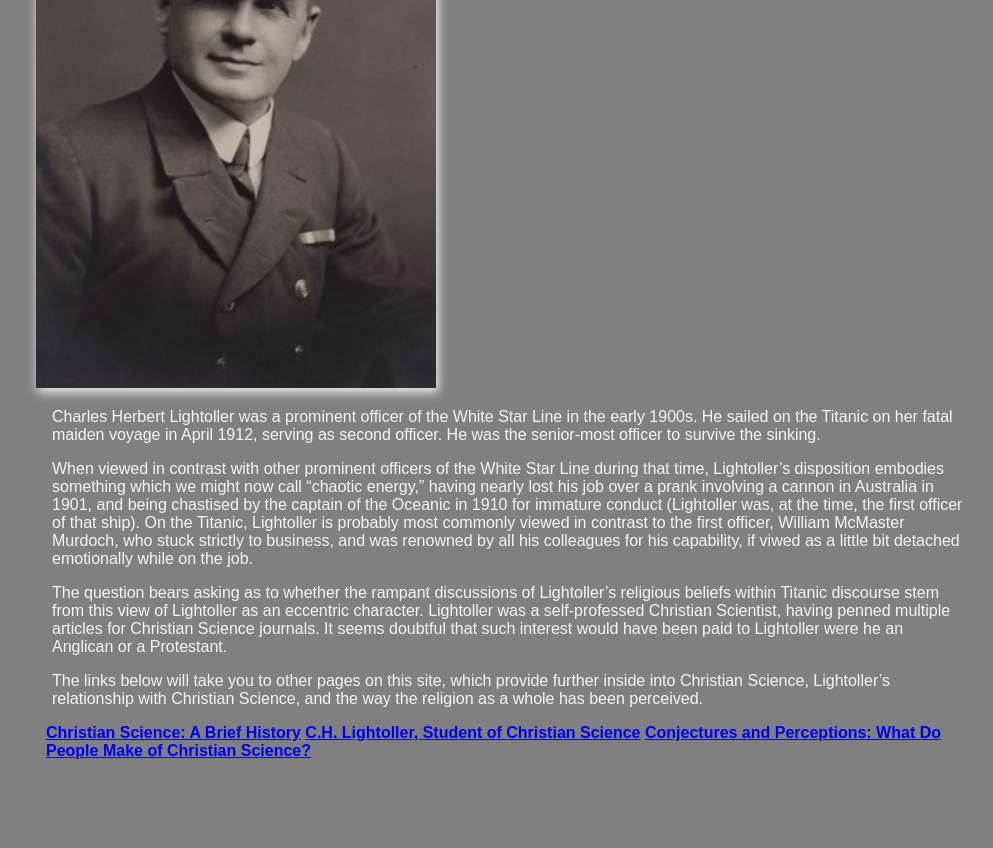
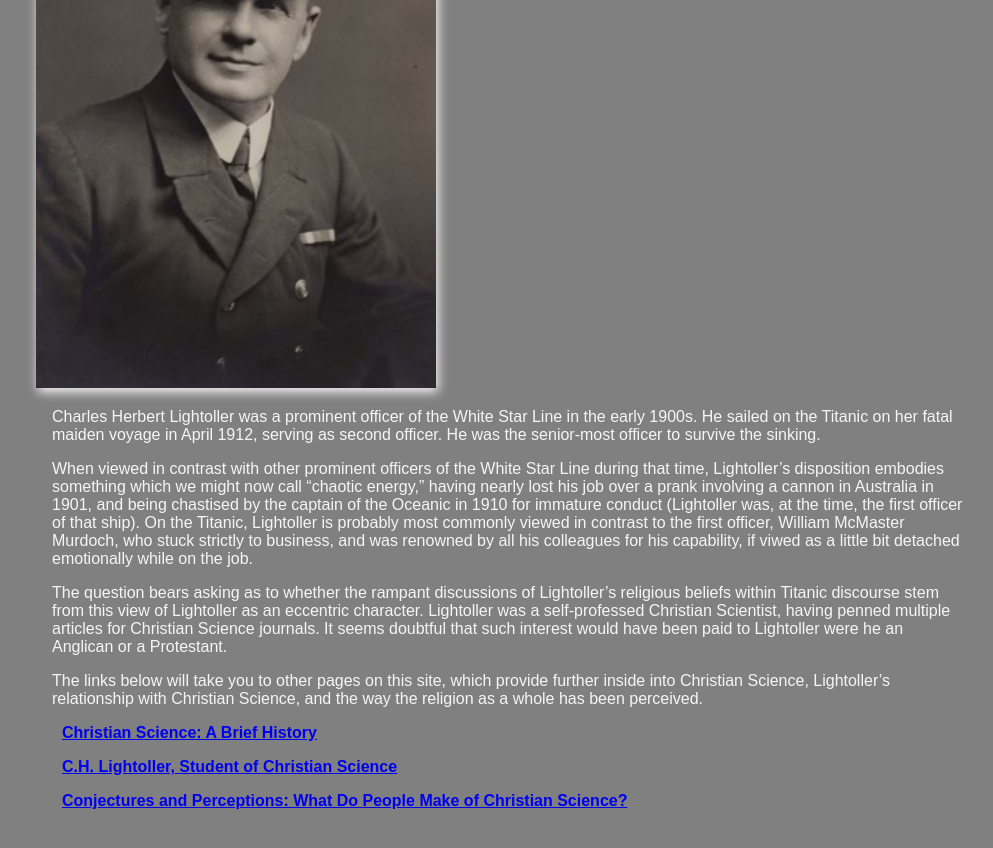
Before and after one commit to cglisko/lightoller, a plain HTML site: page index.html in a window 1280 px wide. Shown: the part 370-1218 px from the top of the page, without its empty margins (20-1013 px from the left). Before the commit the page ends 1172 px from the top, so only its background shows below. Drawn offline with Linux system fonts and the light colour scheme; a web font is replaced by a local one.

Commit message:
Update index.html

```diff
--- a/index.html
+++ b/index.html
@@ -38,9 +38,9 @@
 
 
             <h3 class="subtitle2">
-             <a href="Documents/CV.pdf">Christian Science: A Brief History</a>
-            <a href="Documents/Resume.pdf">C.H. Lightoller, Student of Christian Science</a>
-            <a href="link/page">Conjectures and Perceptions: What Do People Make of Christian Science?</a>
+             <p><a href="Documents/CV.pdf">Christian Science: A Brief History</a><p>
+           <p> <a href="Documents/Resume.pdf">C.H. Lightoller, Student of Christian Science</a><p>
+            <p><a href="link/page">Conjectures and Perceptions: What Do People Make of Christian Science?</a><p>
         </h3>
     </main>
     </body>
```
